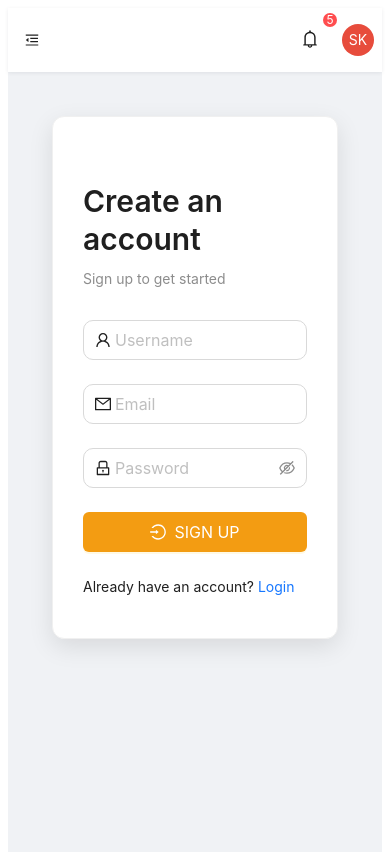
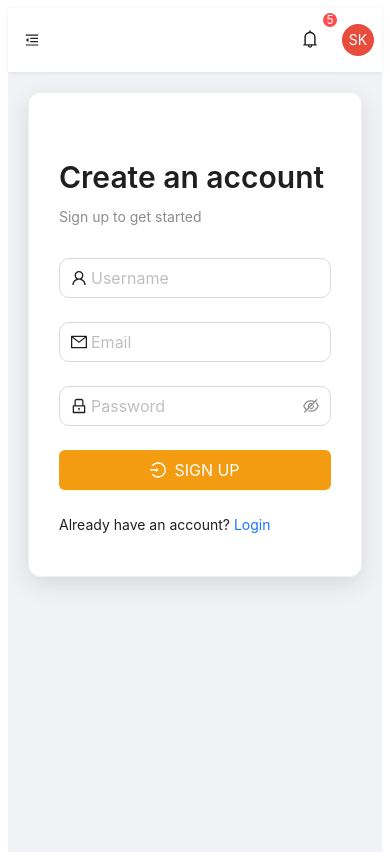
Before and after one commit to ashishprusty24/bharati-sweets, a React (Vite) app in the folder Frontend/: page /signup in a window 390 px wide. Built offline with nearby package versions, Linux system fonts and the light colour scheme.

Commit message:
fix: mbile responsive issue fixed

```diff
--- a/Frontend/src/components/Dashboard/Dashboard.jsx
+++ b/Frontend/src/components/Dashboard/Dashboard.jsx
@@ -508,7 +508,7 @@ const PendingOrders = () => {
 // Main Dashboard Component
 const Dashboard = () => {
   return (
-    <div className="bg-gray-100 p-8 min-h-screen">
+    <div className="bg-gray-100 min-h-screen" style={{ padding: "24px" }}>
       <SummaryCards />
       <Row gutter={[16, 16]} style={{ margin: "5px 0px" }}>
         <Col xs={24} lg={12}>
--- a/Frontend/src/layouts/MainLayout.jsx
+++ b/Frontend/src/layouts/MainLayout.jsx
@@ -67,7 +67,7 @@ const AppLayout = () => {
           />
           <Layout.Content
             style={{
-              padding: "24px",
+              padding: isMobile ? 0 : "24px",
               background: "#f0f2f5",
               minHeight: "calc(100vh - 64px)",
             }}
```
